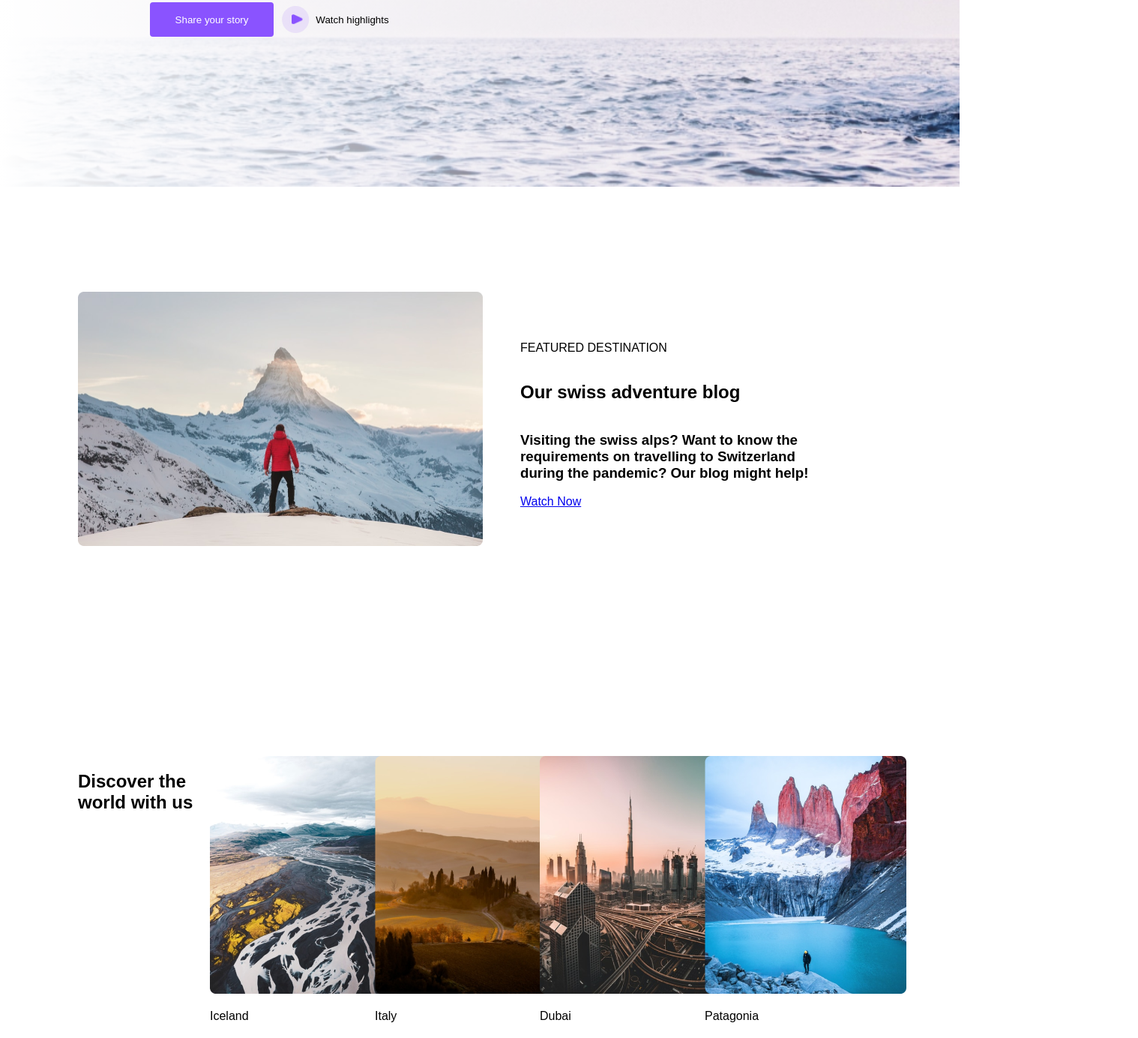
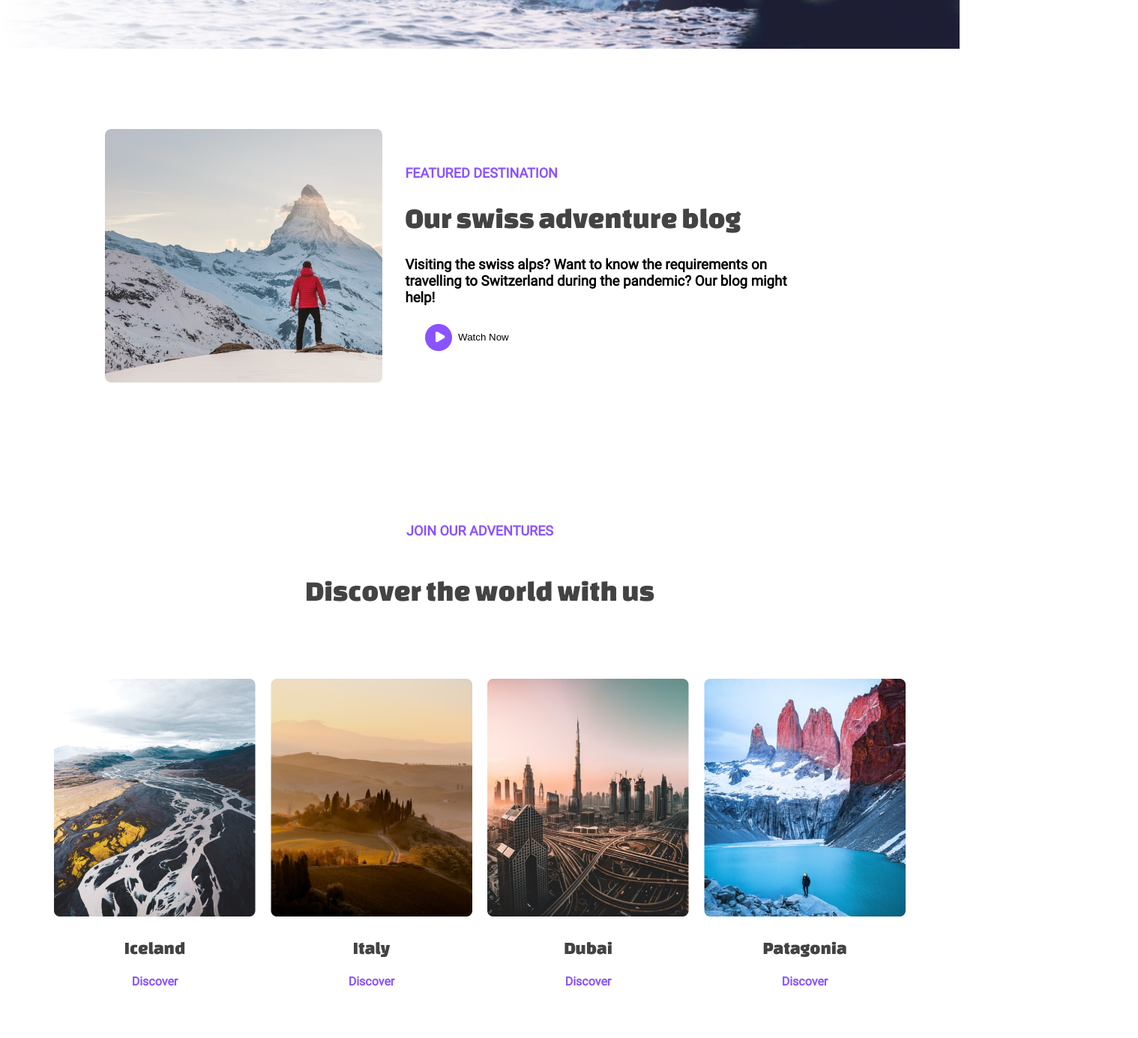
Before and after one commit to DanilShabolta/mystory, a plain HTML site: page index.html in a window 1280 px wide. Shown: the part 779-2163 px from the top of the page at 75% size, 1518 px wide, since content can reach past the window. Drawn offline with Linux system fonts and the light colour scheme.

Commit message:
половина первой страницы :(

```diff
--- a/index.html
+++ b/index.html
@@ -8,6 +8,7 @@
 </head>
 <body>
     <header>
+        <div class="header-row">
         <div class="logo">
             <img src="./images/logo/talking.png" alt="talking">
             <img src="./images/logo/travel.png" alt="travel">
@@ -23,18 +24,21 @@
                     <img src="./images/header/profile-head.png" alt="head" class="profile-top-image"></a></div></li>
             </ul>
         </nav>
+        </div>
     </header>
 
     <section class="hero">
-        <div class="hero-text">
+        <div class="hero-content-container">
+            <div class="hero-texts">
             <p class="hero-title"><span class="hero-title-purple">Let's talk</span> about<br> your next trip!</p>
             <p class="hero-description">Share your favorite travel destination and we will<br>feature it in our next blog.</p>
-            <div class="hero-buttons"> <!-- Новый контейнер для кнопок -->
+        </div>
+            <div class="hero-buttons">
                 <button class="hero-share-button">Share your story</button>
-                <button class="hero-watch-button">
-                    <span class="hero-watch-icon-container">
-                        <img src="./images/play/Ellipse.png" alt="Icon 1" class="icon hero-watch-icon-1">
-                        <img src="./images/play/Polygon.png" alt="Icon 2" class="icon hero-watch-icon-2">
+                <button class="watch-button">
+                    <span class="watch-icon-container">
+                        <img src="./images/play/Ellipse.png" alt="Icon 1" class="icon watch-icon-1">
+                        <img src="./images/play/Polygon.png" alt="Icon 2" class="icon watch-icon-2">
                     </span>
                     Watch highlights
                 </button>
@@ -46,33 +50,51 @@
 
 
     <section class="featured">
-        <img src="./images/Featured-Image.png" alt="Featured Image">
-        <div class="featured-textbox">
-            <p>FEATURED DESTINATION</p>
-            <h2>Our swiss adventure blog</h2>
-            <h3>Visiting the swiss alps? Want to know the requirements on travelling to Switzerland during the pandemic? Our blog might help!</h3>
-            <a href="#">Watch Now</a>
+        <div class="featured-image"></div>
+        <div class="featured-content">
+        <div class="featured-texts">
+            <p class="featured-category">FEATURED DESTINATION</p>
+            <h2 class="featured-title">Our swiss adventure blog</h2>
+            <h3>Visiting the swiss alps? Want to know the requirements on<br>
+                 travelling to Switzerland during the pandemic? Our blog might<br>
+                 help!</h3>
+                 <button class="watch-button">
+                    <span class="watch-icon-container">
+                        <img src="./images/featured/Ellipse.png" alt="Icon 1" class="icon watch-icon-1">
+                        <img src="./images/featured/Polygon.png" alt="Icon 2" class="icon watch-icon-2">
+                    </span>
+                    Watch Now
+                </button>
+
+        </div>
         </div>
     </section>
 
     <section class="adventures">
-        <h2>Discover the world with us</h2>
-        <div class="cards">
-            <div class="card">
+        <div class="adventures-texts">
+            <p class="adventures-category">JOIN OUR ADVENTURES</p>
+            <h2 class="adventures-title">Discover the world with us</h2>
+        </div>
+        <div class="adventures-cards">
+            <div class="adventures-card">
                 <img src="./images/Iceland.png" alt="Iceland">
                 <p>Iceland</p>
+                <h1 class="adventures-discover">Discover</h1>
             </div>
-            <div class="card">
+            <div class="adventures-card">
                 <img src="./images/Italy.png" alt="Italy">
                 <p>Italy</p>
+                <h1 class="adventures-discover">Discover</h1>
             </div>
-            <div class="card">
+            <div class="adventures-card">
                 <img src="./images/Dubai.png" alt="Dubai">
                 <p>Dubai</p>
+                <h1 class="adventures-discover">Discover</h1>
             </div>
-            <div class="card">
+            <div class="adventures-card">
                 <img src="./images/Patagonia.png" alt="Patagonia">
                 <p>Patagonia</p>
+                <h1 class="adventures-discover">Discover</h1>
             </div>
         </div>
     </section>
--- a/style.css
+++ b/style.css
@@ -13,20 +13,44 @@
 }
 
 body {
-    font-family: Arial, sans-serif;
+    font-family: "Roboto", sans-serif;
+    display: flex;
+    flex-direction: column;
     margin: 0;
     padding: 0;
+}
+
+header {
+    display: flex;
+    justify-content: space-between;
+    padding: 2px 119px;
+    height: 90px;
+    width: 100%;
+    background-color: #fff;
+    gap: 10px;
+}
+
+.header-row {
+    width: 80%;
+    height: 64px;
+    display: flex;
+    flex-direction: row;
+    justify-content: space-between;
+    align-items: center;
 }
 
 .logo {
     display: flex;
     flex-direction: column;
     align-items: center;
+    width: 100px;
+    height: 64px;
 }
 
 .head-button {
     color: rgba(73, 83, 103, 1);
     transition: 0.3s;
+    align-items: flex-end;
 }
 
 .head-button:hover{
@@ -53,19 +77,11 @@ body {
     height: auto;
 }
 
-header {
-    display: flex;
-    justify-content: space-between;
-    padding: 20px;
-    padding-left: 119px;
-    padding-right: 119px;
-    background-color: #fff;
-    gap: 10px;
-}
-
 nav ul {
     list-style: none;
     display: flex;
+    padding: 0;
+    margin: 0;
     gap: 30px;
 }
 
@@ -81,8 +97,12 @@ nav a {
     align-items: center;
     background-image: url('./images/hero-image.png');
     background-size: cover;
-    padding: 200px;
+    background-position: center;
+    padding-top: 90px;
     overflow: hidden;
+    width: 100%;
+    height: 100%;
+    margin: 0 auto;
 }
 
 .hero::before {
@@ -92,28 +112,47 @@ nav a {
     left: 0;
     right: 0;
     bottom: 0;
-    background: linear-gradient(to left, rgba(255, 255, 255, 0) 0%, rgba(255, 255, 255, 1) 100%);
+    background: linear-gradient(to left, rgba(255, 255, 255, 0) 25%, rgba(255, 255, 255, 1) 100%);
     pointer-events: none;
 }
 
-
-.hero-text {
-    position: relative;
+.hero-content-container {
     display: flex;
     flex-direction: column;
+    align-items: center;
     z-index: 1;
     font-family: 'Changa One';
-    font-weight: 400px;
+    font-weight: 400;
     gap: 34px;
+    height: 580px;
+    width: 765px;
+    padding-left: 140px;
+    padding-top: 40px;
+    padding-bottom: 40px;
+    padding-right: 120px;
+}
+
+.hero-texts {
+    display: flex;
+    flex-direction: column;
+    align-items: left;
+    width: 100%;
+    gap: 12px;
+    padding-left: 140px;
 }
 
 .hero-title {
-    font-size: 73px;
+    font-size: 70px;
     color: rgba(67, 67, 67, 1);
+    line-height: 84px;
+    font-weight: 400;
+    text-align: left;
+    margin-bottom: 0;
 }
 
 .hero-title-purple {
-    font-size: 73px;
+    font-size: 70px;
+    font-weight: 400;
     color: rgba(138, 83, 255, 1);
 }
 
@@ -121,11 +160,17 @@ nav a {
     font-size: 22px;
     font-family: 'Roboto';
     line-height: 36px;
+    text-align: left;
 }
 
 .hero-buttons {
     display: flex;
+    justify-content: left;
+    width: 100%;
+    gap: 24px;
+    padding-left: 140px;
 }
+
 
 .hero-share-button {
     position: relative;
@@ -139,7 +184,7 @@ nav a {
     border: none;
 }
 
-.hero-watch-button {
+.watch-button {
     width: 165px;
     height: 46px;
     background: none;
@@ -152,20 +197,25 @@ nav a {
     box-shadow: none;
     display: flex;
     align-items: center;
+    transition: 0.3s;
 }
 
-.hero-watch-icon-container {
+.watch-button:hover{
+    color: rgba(138, 83, 255, 1);
+}
+
+.watch-icon-container {
     display: inline-flex;
     position: relative;
     margin-right: 8px;
 }
 
-.hero-watch-icon {
+.watch-icon {
     width: 100%;
     height: 100%;
 }
 
-.hero-watch-icon-2 {
+.watch-icon-2 {
     position: absolute;
     width: 40%;
     height: 40%;
@@ -174,29 +224,124 @@ nav a {
 }
 
 
-.featured, .adventures, .form-section {
+.featured, .form-section {
     display: flex;
-    padding-left: 104px;
-    padding-top: 140px;
-    padding-bottom: 140px;
+    padding-left: 140px;
     padding-right: 140px;
+    padding-top: 107px;
+    padding-bottom: 107px;
     text-align: left;
 }
 
-.featured-textbox{
+.featured-image {
+    width: 580px;
+    height: 338px;
+    padding-right: 40px;
+    gap: 10px;
+    background-image: url(./images/Featured-Image.png);
+    border-radius: 8px;
+    overflow: hidden;
+    background-size: cover;
+}
+
+.featured-content {
     display: flex;
     flex-direction: column;
-    padding: 50px;
+    width: 100%;
+    height: 292px;
+    padding: 30px;
+    gap: 24px;
 }
 
-.cards {
+.featured-texts {
+    width: 100%;
+    height: 172px;
+    gap: 8px;
+}
+
+.featured-category {
+    font-family: "Roboto";
+    font-size: 18px;
+    font-weight: 700;
+    line-height: 21.09px;
+    letter-spacing: 6%;
+    color: rgba(138, 83, 255, 1);
+}
+
+.featured-title {
+    font-family: "Changa One";
+    font-weight: 400;
+    font-size: 39px;
+    line-height: 36px;
+    color: rgba(67, 67, 67, 1);
+}
+
+.featured-description {
+    font-family: "Roboto";
+    font-weight: 400;
+    font-size: 18px;
+    line-height: 33px;
+    color: rgba(67, 67, 67, 1);
+}
+
+.adventures {
+    display: flex;
+    flex-direction: column;
+    width: 100%;
+    height: 621px;
+    padding-top: 24px;
+    padding-bottom: 70px;
+}
+
+.adventures-texts {
+    display: flex;
+    flex-direction: column;
+    align-items: center;
+    text-align: center;
+    padding-top: 24px;
+    padding-left: 119px;
+    padding-bottom: 48px;
+    padding-right: 119px;
+}
+
+.adventures-category {
+    font-family: "Roboto";
+    font-weight: 700;
+    font-size: 18px;
+    line-height: 21.09px;
+    letter-spacing: 6%;
+    color: rgba(138, 83, 255, 1);
+}
+
+.adventures-title{
+    font-size: 39px;
+    font-family: "Changa One";
+    line-height: 40px;
+    font-weight: 400;
+    color: rgba(67, 67, 67, 1);
+}
+
+.adventures-cards {
     display: flex;
     justify-content: center;
     gap: 20px;
+    padding: 16px;
 }
 
-.card {
-    max-width: 200px;
+.adventures-card {
+    max-width: 300px;
+    max-height: 410px;
+    text-align: center;
+    font-family: "Changa One";
+    font-size: 24px;
+    color: rgba(67, 67, 67, 1);
+}
+
+.adventures-discover {
+    font-family: "Roboto";
+    font-size: 16px;
+    line-height: 18.75px;
+    color: rgba(138, 83, 255, 1);
 }
 
 footer {
```
Also changed, not shown: images/featured/Ellipse.png (added), images/featured/Polygon.png (added).
